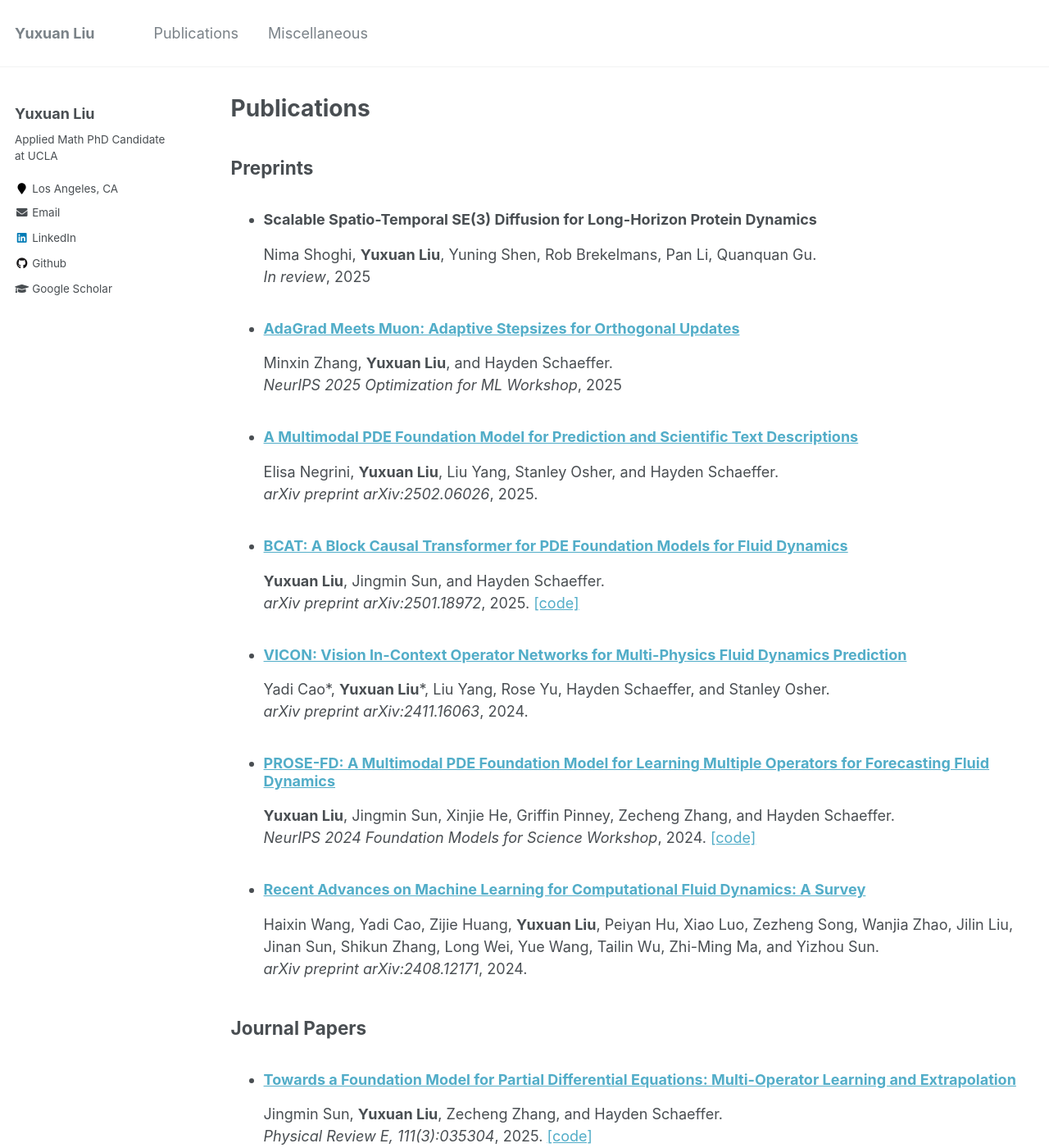
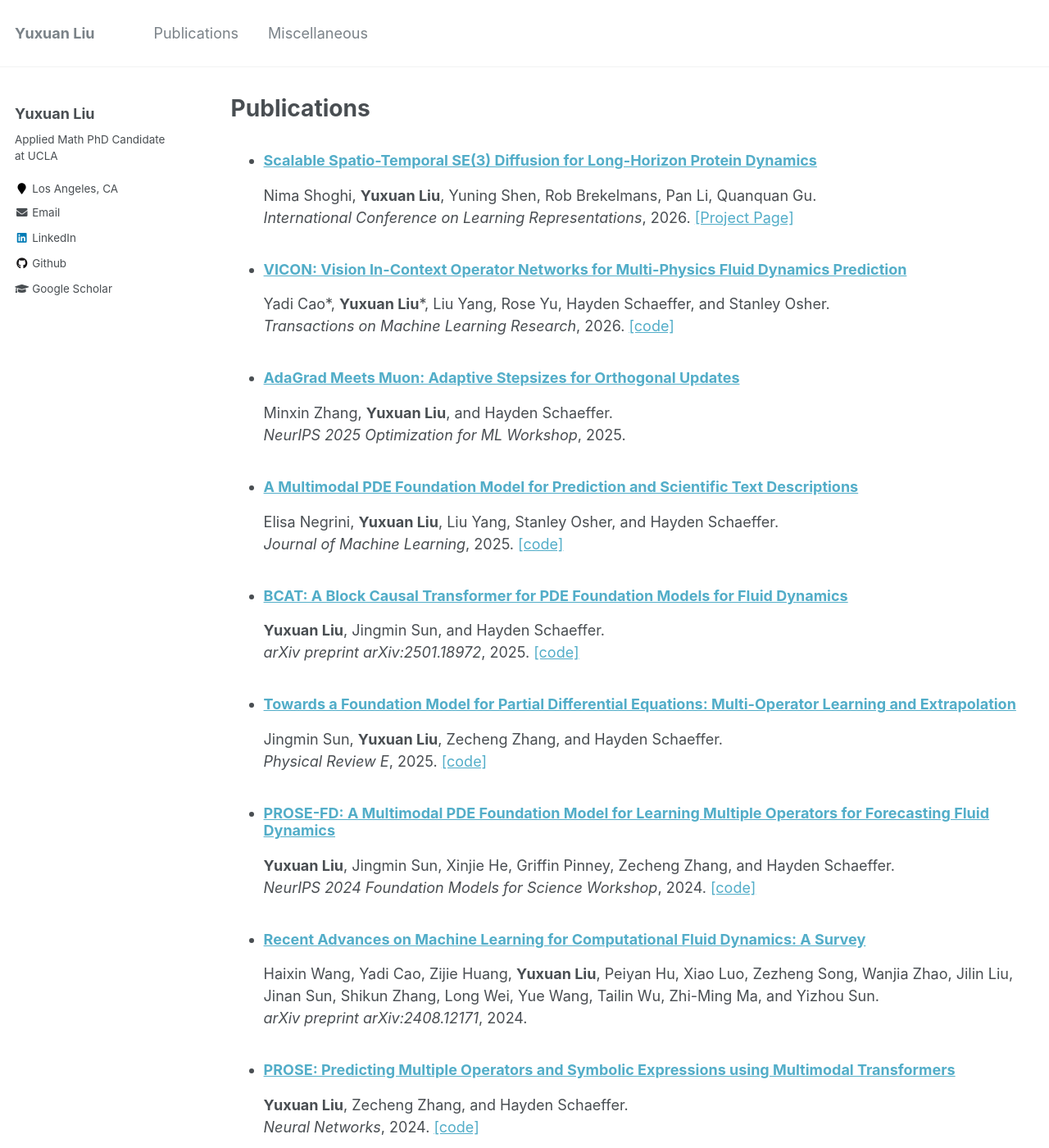
Before and after one commit to felix-lyx/felix-lyx.github.io, a Jekyll site: the page built from _pages/publications.md, in a window 1280 px wide and 1400 px high. Shown: the whole window at 82% size. Built offline with Jekyll 4.4.1, drawn with Linux system fonts in a browser that asks for light colours; some of the changed text lies outside the part shown.

Commit message:
Update publications.md

```diff
--- a/_pages/publications.md
+++ b/_pages/publications.md
@@ -6,33 +6,36 @@ author_profile: true
 
 ---
 
-## Preprints
+- ### [Scalable Spatio-Temporal SE(3) Diffusion for Long-Horizon Protein Dynamics](https://www.arxiv.org/abs/2602.02128)
+  Nima Shoghi, **Yuxuan Liu**, Yuning Shen, Rob Brekelmans, Pan Li, Quanquan Gu. \
+  *International Conference on Learning Representations*, 2026. [[Project Page]](https://bytedance-seed.github.io/ConfRover/starmd)
 
-- ### Scalable Spatio-Temporal SE(3) Diffusion for Long-Horizon Protein Dynamics
-  Nima Shoghi, **Yuxuan Liu**, Yuning Shen, Rob Brekelmans, Pan Li, Quanquan Gu. \
-  *In review*, 2025
+- ### [VICON: Vision In-Context Operator Networks for Multi-Physics Fluid Dynamics Prediction](https://openreview.net/pdf?id=6V3YmHULQ3)
+
+  Yadi Cao\*, **Yuxuan Liu**\*, Liu Yang, Rose Yu, Hayden Schaeffer, and Stanley Osher. \
+  *Transactions on Machine Learning Research*, 2026. [[code]](https://github.com/Eydcao/VICON)
 
 - ### [AdaGrad Meets Muon: Adaptive Stepsizes for Orthogonal Updates](https://arxiv.org/abs/2509.02981)
 
   Minxin Zhang, **Yuxuan Liu**, and Hayden Schaeffer. \
-  *NeurIPS 2025 Optimization for ML Workshop*, 2025
+  *NeurIPS 2025 Optimization for ML Workshop*, 2025.
 
-- ### [A Multimodal PDE Foundation Model for Prediction and Scientific Text Descriptions](https://arxiv.org/abs/2502.06026)
+- ### [A Multimodal PDE Foundation Model for Prediction and Scientific Text Descriptions](https://global-sci.com/index.php/jml/article/view/23247/36469)
 
   Elisa Negrini, **Yuxuan Liu**, Liu Yang, Stanley Osher, and Hayden Schaeffer. \
-  *arXiv preprint arXiv:2502.06026*, 2025.
+  *Journal of Machine Learning*, 2025. [[code]](https://github.com/enegrini/MOL-LLM)
 
 - ### [BCAT: A Block Causal Transformer for PDE Foundation Models for Fluid Dynamics](https://arxiv.org/abs/2501.18972)
 
   **Yuxuan Liu**, Jingmin Sun, and Hayden Schaeffer. \
   *arXiv preprint arXiv:2501.18972*, 2025. [[code]](https://github.com/felix-lyx/bcat)
 
-- ### [VICON: Vision In-Context Operator Networks for Multi-Physics Fluid Dynamics Prediction](https://arxiv.org/abs/2411.16063)
+- ### [Towards a Foundation Model for Partial Differential Equations: Multi-Operator Learning and Extrapolation](https://journals.aps.org/pre/abstract/10.1103/PhysRevE.111.035304)
 
-  Yadi Cao\*, **Yuxuan Liu**\*, Liu Yang, Rose Yu, Hayden Schaeffer, and Stanley Osher. \
-  *arXiv preprint arXiv:2411.16063*, 2024.
+  Jingmin Sun, **Yuxuan Liu**, Zecheng Zhang, and Hayden Schaeffer. \
+  *Physical Review E*, 2025. [[code]](https://github.com/felix-lyx/prose)
 
-- ### [PROSE-FD: A Multimodal PDE Foundation Model for Learning Multiple Operators for Forecasting Fluid Dynamics](https://arxiv.org/abs/2409.09811)
+- ### [PROSE-FD: A Multimodal PDE Foundation Model for Learning Multiple Operators for Forecasting Fluid Dynamics](https://openreview.net/pdf?id=7tEA7ENjLd)
 
   **Yuxuan Liu**, Jingmin Sun, Xinjie He, Griffin Pinney, Zecheng Zhang, and Hayden Schaeffer. \
   *NeurIPS 2024 Foundation Models for Science Workshop*, 2024. [[code]](https://github.com/felix-lyx/prose)
@@ -42,25 +45,17 @@ author_profile: true
   Haixin Wang, Yadi Cao, Zijie Huang, **Yuxuan Liu**, Peiyan Hu, Xiao Luo, Zezheng Song, Wanjia Zhao, Jilin Liu, Jinan Sun, Shikun Zhang, Long Wei, Yue Wang, Tailin Wu, Zhi-Ming Ma, and Yizhou Sun. \
   *arXiv preprint arXiv:2408.12171*, 2024.
 
-
-## Journal Papers
-
-- ### [Towards a Foundation Model for Partial Differential Equations: Multi-Operator Learning and Extrapolation](https://journals.aps.org/pre/abstract/10.1103/PhysRevE.111.035304)
-
-  Jingmin Sun, **Yuxuan Liu**, Zecheng Zhang, and Hayden Schaeffer. \
-  *Physical Review E, 111(3):035304*, 2025. [[code]](https://github.com/felix-lyx/prose)
-
 - ### [PROSE: Predicting Multiple Operators and Symbolic Expressions using Multimodal Transformers](https://doi.org/10.1016/j.neunet.2024.106707)
 
   **Yuxuan Liu**, Zecheng Zhang, and Hayden Schaeffer. \
-  *Neural Networks, 180:106707*, 2024. [[code]](https://github.com/felix-lyx/prose)
+  *Neural Networks*, 2024. [[code]](https://github.com/felix-lyx/prose)
 
 - ### [Random Feature Models for Learning Interacting Dynamical Systems](https://doi.org/10.1098/rspa.2022.0835)
 
   **Yuxuan Liu**, Scott G. McCalla, and Hayden Schaeffer. \
-  *Proceedings of the Royal Society A 479 (2275), 20220835*, 2023. [[code]](https://github.com/felix-lyx/random_feature_interacting_system)
+  *Proceedings of the Royal Society A*, 2023. [[code]](https://github.com/felix-lyx/random_feature_interacting_system)
 
 - ### [Surfactant Dynamics from the Arnold Perspective](https://www.siam.org/media/pfjj1noh/s137814pdf.pdf)
 
   J. Jenkins, C. Lee, **Y. Liu**, E. Lu, and D. Reed.\
-  *SIAM Undergraduate Research Online 14*, 2021.
+  *SIAM Undergraduate Research Online*, 2021.
```
